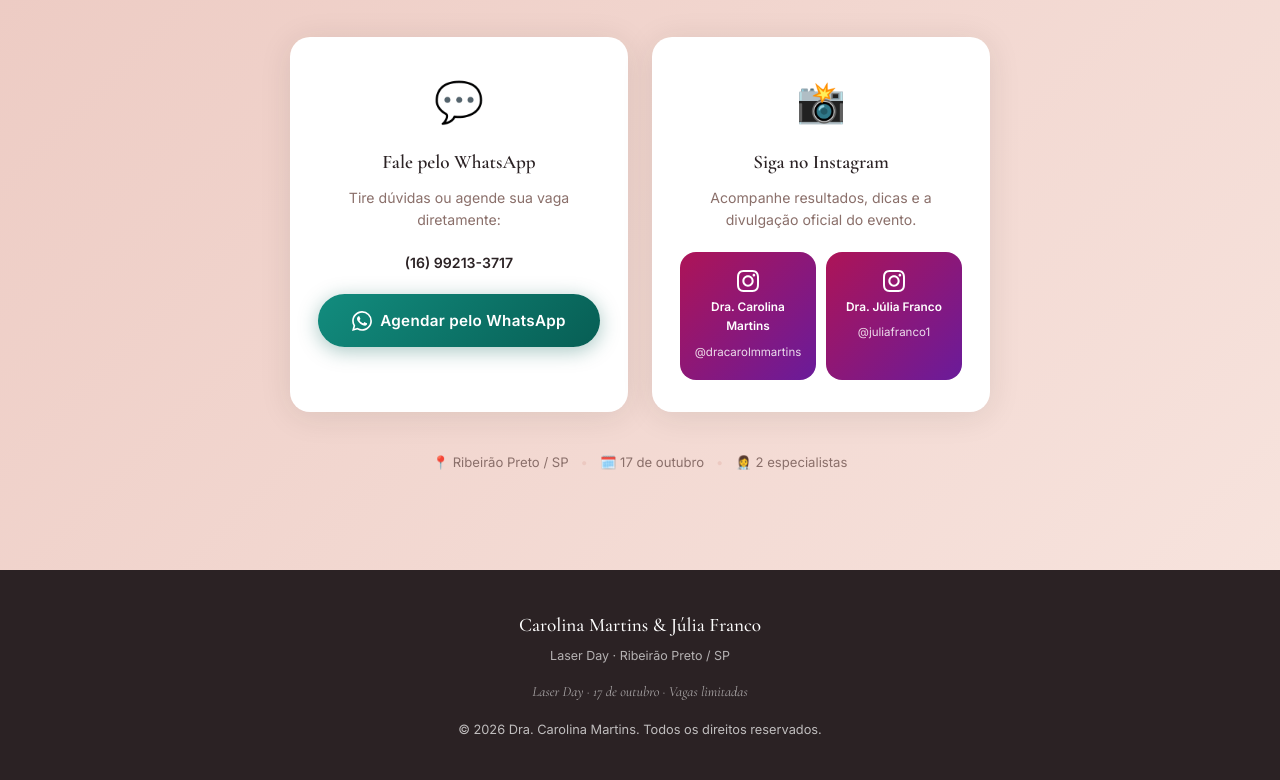
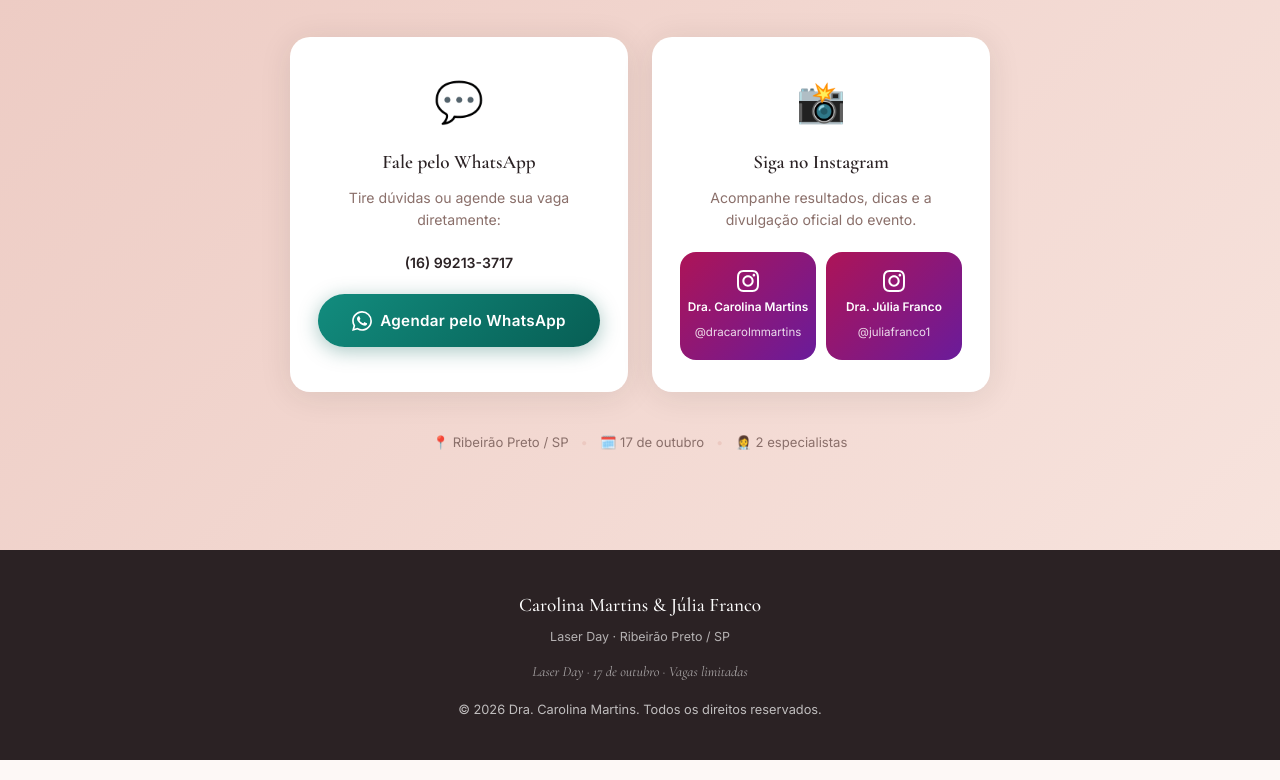
Before and after one commit to cmmartinsfarma/protocolonaturalmentepronta, a plain HTML site: page laser/index.html in a window 1280 px wide. Shown: the part 7549-8329 px from the top of the page. Drawn offline with nearby package versions, Linux system fonts and the light colour scheme.

```diff
--- a/laser/index.html
+++ b/laser/index.html
@@ -1464,7 +1464,7 @@
       flex-direction: column;
       align-items: center;
       gap: 6px;
-      padding: 18px 12px;
+      padding: 18px 7px;
       border-radius: 16px;
       text-decoration: none;
       color: var(--white);
```
